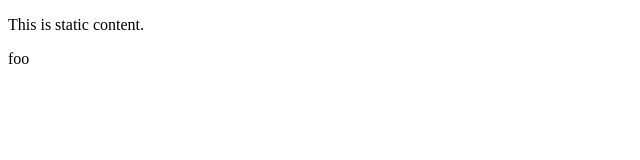
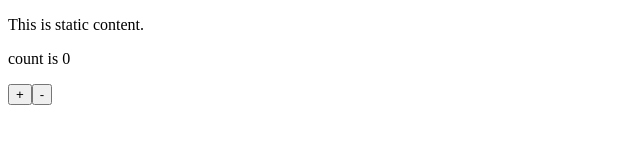
Before and after one commit to numb86/boilerplate-react, a React app: page / in a window 1280 px wide. Shown: the top 160 px of the page, without its empty margins (0-640 px from the left). Built offline with nearby package versions, Linux system fonts and the light colour scheme.

Commit message:
useState + useCallback + useEffect

```diff
--- a/src/hooks.js
+++ b/src/hooks.js
@@ -1,12 +1,28 @@
-import React, {useEffect} from 'react';
+import React, {useState, useCallback, useEffect} from 'react';
 import ReactDOM from 'react-dom';
 
-const Header = ({text}) => {
-  // textが更新されるたびにdocument.titleを更新する
+const Counter = () => {
+  const [count, setCount] = useState(0);
+  const increment = useCallback(() => setCount(prevState => prevState + 1), [
+    setCount,
+  ]);
+  const decrement = useCallback(() => setCount(prevState => prevState - 1), [
+    setCount,
+  ]);
   useEffect(() => {
-    document.title = text;
-  }, [text]);
-  return <header>{text}</header>;
+    console.log('call effect');
+  }, [count]); // 空の配列にすると、マウント時にのみ実行されるようになる
+  return (
+    <div>
+      <p>count is {count}</p>
+      <button type="button" onClick={increment}>
+        +
+      </button>
+      <button type="button" onClick={decrement}>
+        -
+      </button>
+    </div>
+  );
 };
 
-ReactDOM.render(<Header text="foo" />, document.querySelector('#app'));
+ReactDOM.render(<Counter />, document.querySelector('#app'));
```
